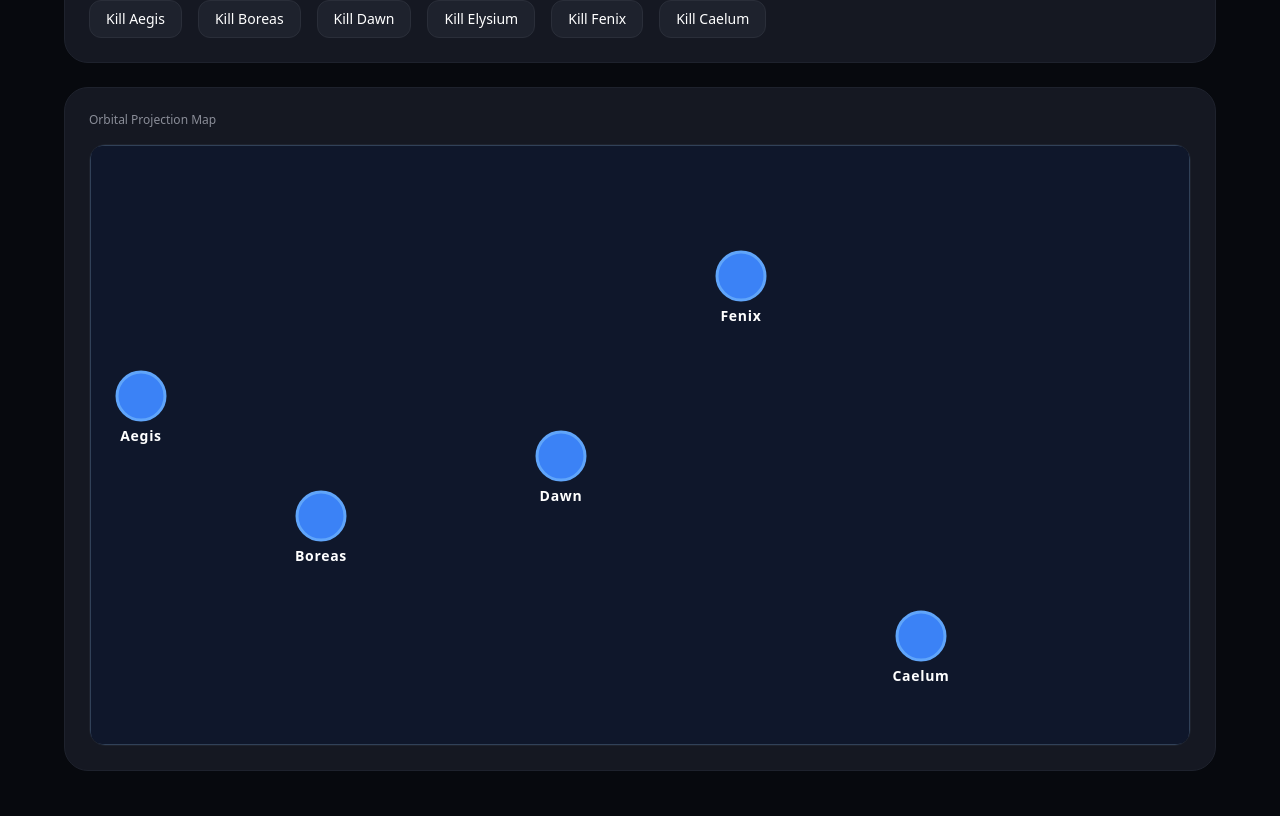
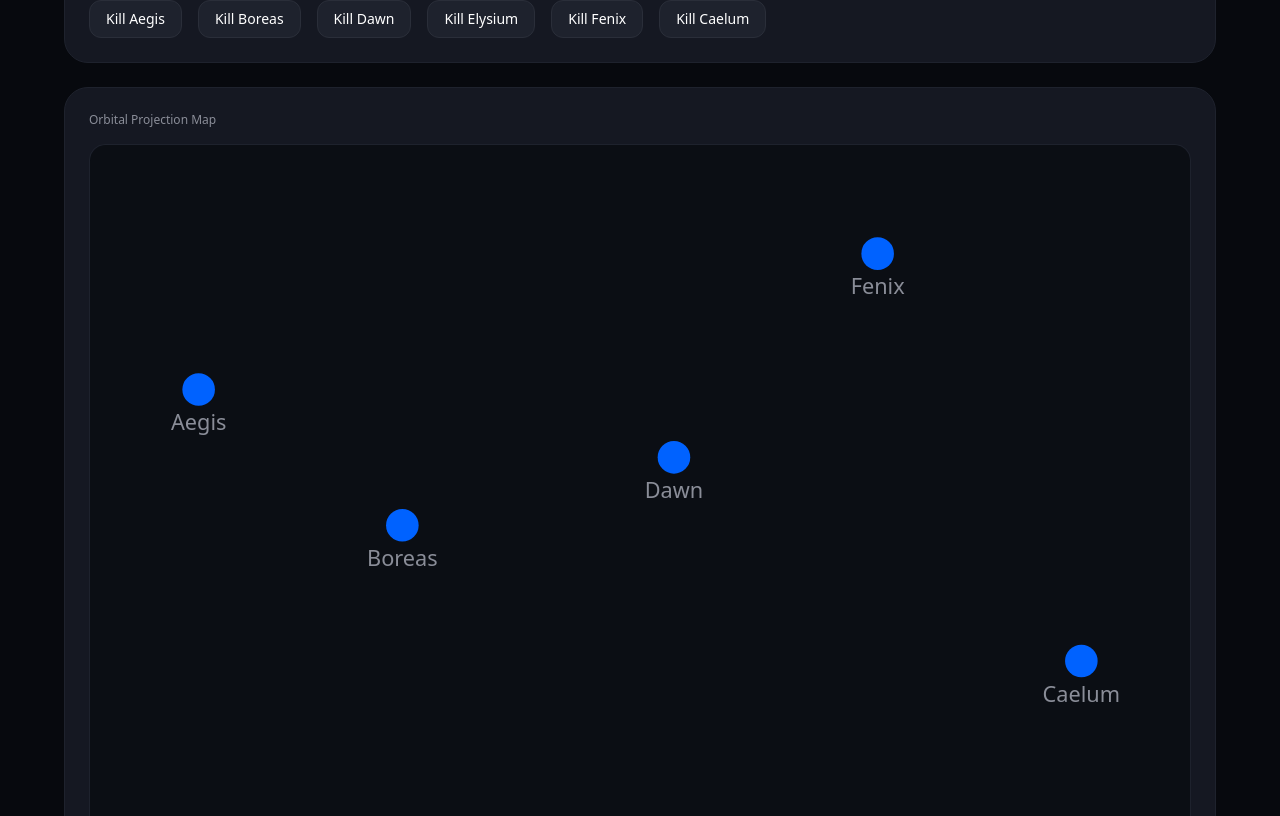
Before and after one commit to Sahas-sass/Nexio-Relic-Ring, a Next.js app: page / in a window 1280 px wide. Shown: the part 404-1220 px from the top of the page. Built offline with nearby package versions, Linux system fonts and the light colour scheme.

Commit message:
update map 1

```diff
--- a/src/components/MapCanvas.tsx
+++ b/src/components/MapCanvas.tsx
@@ -1,6 +1,6 @@
+"use client";
 import React from 'react';
 
-// 1. Define the props based on the data Module 3 will give you
 export interface Planet {
   id: string;
   x: number;
@@ -10,88 +10,92 @@ export interface Planet {
 
 interface MapCanvasProps {
   planets: Planet[];
-  activeRoute: string[]; // e.g., ["Aegis", "Boreas", "Caelum"]
-  onPlanetClick: (planetId: string) => void;
+  activeRoute: string[];
+  onPlanetClick: (id: string) => void;
 }
 
 export default function MapCanvas({ planets, activeRoute, onPlanetClick }: MapCanvasProps) {
-  // 2. Scaling factors to ensure the grid fits on a standard screen
-  const scale = 1.2;
-  const offsetX = 50;
-  const offsetY = 250; // Shifted down specifically because 'Fenix' has a Y of -100
 
-  // Helper function to find a planet's screen coordinates by its ID
-  const getPlanetCoords = (id: string) => {
-    const p = planets.find(p => p.id === id);
-    if (!p) return { x: 0, y: 0 };
-    return { x: p.x * scale + offsetX, y: p.y * scale + offsetY };
+  // Wait until planets data is loaded to draw the map
+  if (!planets || planets.length === 0) {
+    return <div className="w-full h-[300px] flex items-center justify-center text-slate-500">Loading map data...</div>;
+  }
+
+  // --- NEW DYNAMIC SCALING LOGIC ---
+  const minX = Math.min(...planets.map(p => p.x));
+  const maxX = Math.max(...planets.map(p => p.x));
+  const minY = Math.min(...planets.map(p => p.y));
+  const maxY = Math.max(...planets.map(p => p.y));
+
+  const padding = 80;
+
+  const viewBoxX = minX - padding;
+  const viewBoxY = minY - padding;
+  const viewBoxWidth = (maxX - minX) + (padding * 2);
+  const viewBoxHeight = (maxY - minY) + (padding * 2);
+  // ---------------------------------
+
+  // Function to draw the routing lines
+  const drawRouteLines = () => {
+    if (!activeRoute || activeRoute.length < 2) return null;
+
+    const lines = [];
+    for (let i = 0; i < activeRoute.length - 1; i++) {
+      const p1 = planets.find(p => p.id === activeRoute[i]);
+      const p2 = planets.find(p => p.id === activeRoute[i+1]);
+
+      if (p1 && p2) {
+        lines.push(
+          <line
+            key={`line-${i}`}
+            x1={p1.x}
+            y1={p1.y}
+            x2={p2.x}
+            y2={p2.y}
+            stroke="#10B981" // Green laser line
+            strokeWidth="3"
+            strokeDasharray="5,5" // Makes it look like an active transmission
+            className="animate-pulse" // Simple CSS pulse
+          />
+        );
+      }
+    }
+    return lines;
   };
 
   return (
-    <div className="w-full h-[600px] bg-slate-900 rounded-xl overflow-hidden border border-slate-700 relative shadow-2xl">
-      <svg width="100%" height="100%" className="absolute inset-0">
+    <svg
+      viewBox={`${viewBoxX} ${viewBoxY} ${viewBoxWidth} ${viewBoxHeight}`}
+      className="w-full h-full bg-[#0B0E14] rounded-2xl cursor-crosshair min-h-[400px]"
+    >
+      {/* 1. Draw connecting lines first so they are underneath the planets */}
+      {drawRouteLines()}
 
-        {/* 3. DRAW THE LASER ROUTES (Background) */}
-        {activeRoute.map((planetId, index) => {
-          // If we are on the last planet in the route, there is no "next" planet to draw a line to
-          if (index === activeRoute.length - 1) return null;
-
-          const current = getPlanetCoords(planetId);
-          const next = getPlanetCoords(activeRoute[index + 1]);
-
-          return (
-            <line
-              key={`route-${planetId}-${activeRoute[index + 1]}`}
-              x1={current.x}
-              y1={current.y}
-              x2={next.x}
-              y2={next.y}
-              stroke="#10b981" // Emerald green laser
-              strokeWidth="4"
-              strokeDasharray="8 4" // Creates a dashed line effect
-              className="animate-pulse" // Simple CSS animation to make it glow/pulse
+      {/* 2. Draw the Planets */}
+      {planets.map((planet) => (
+        <g
+          key={planet.id}
+          onClick={() => onPlanetClick(planet.id)}
+          className="cursor-pointer hover:opacity-80 transition-opacity"
+        >
+          <circle
+            cx={planet.x}
+            cy={planet.y}
+            r="12"
+            fill={planet.isAlive ? "#0062FF" : "#EF4444"} // Blue if alive, Red if dead
+            className="transition-colors duration-300"
           />
-          );
-        })}
-
-        {/* 4. DRAW THE PLANETS (Foreground) */}
-        {planets.map((planet) => {
-          const screenX = planet.x * scale + offsetX;
-          const screenY = planet.y * scale + offsetY;
-
-          return (
-            <g key={planet.id} transform={`translate(${screenX}, ${screenY})`}>
-
-              {/* The clickable planet body */}
-              <circle
-                r={24}
-                fill={planet.isAlive ? "#3b82f6" : "#ef4444"} // Blue if alive, Red if dead
-                stroke={planet.isAlive ? "#60a5fa" : "#fca5a5"}
-                strokeWidth="3"
-                className="cursor-pointer transition-all duration-200 hover:scale-110"
-                onClick={() => onPlanetClick(planet.id)}
-              />
-
-              {/* The planet name label */}
           <text
-                y={45}
+            x={planet.x}
+            y={planet.y + 30}
+            fill="#8A8D98"
+            fontSize="16"
             textAnchor="middle"
-                fill="white"
-                className="text-sm font-bold tracking-wider pointer-events-none select-none"
           >
             {planet.id}
           </text>
-
-              {/* Optional: Add an offline warning label if the planet is killed */}
-              {!planet.isAlive && (
-                <text y={65} textAnchor="middle" fill="#ef4444" className="text-xs font-bold pointer-events-none select-none">
-                  OFFLINE
-                </text>
-              )}
         </g>
-          );
-        })}
+      ))}
     </svg>
-    </div>
   );
 }
```
Lines whose indentation alone changed are shown as unchanged.
